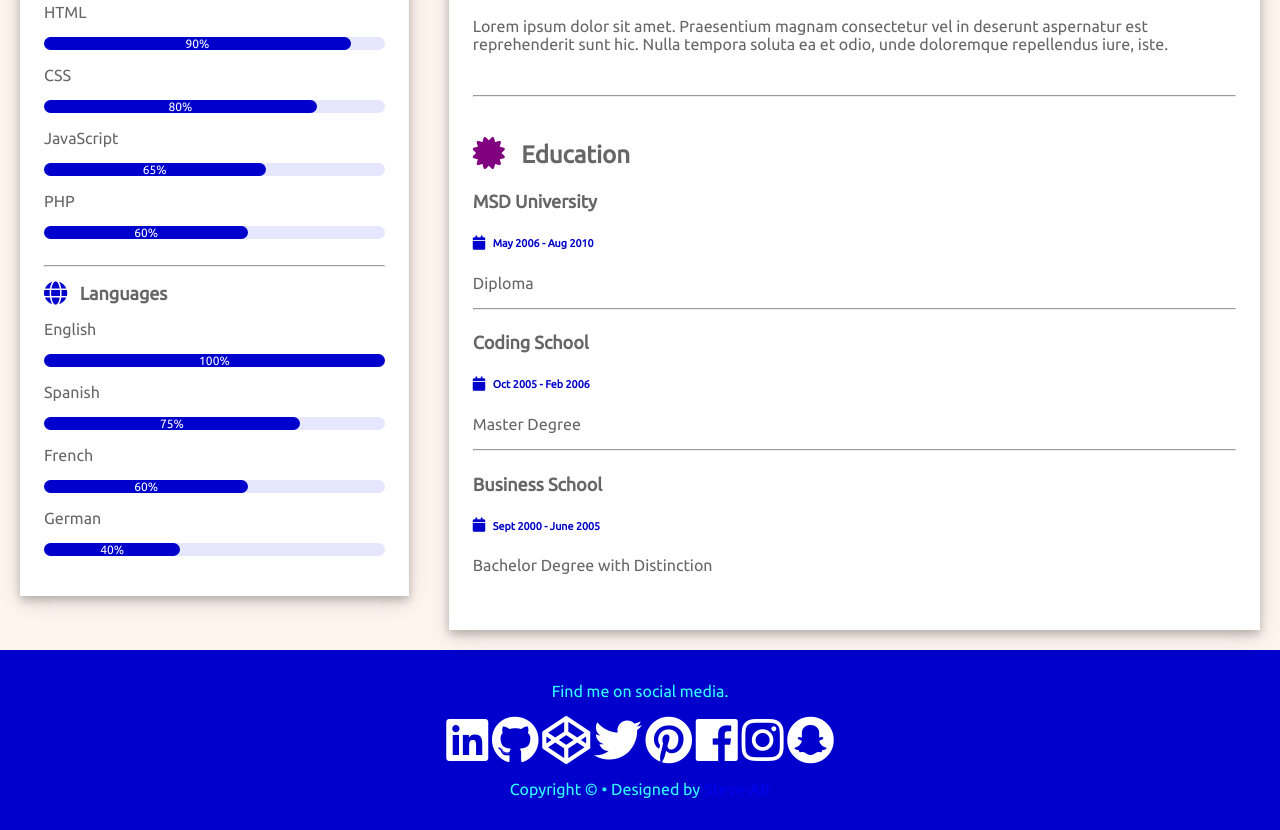
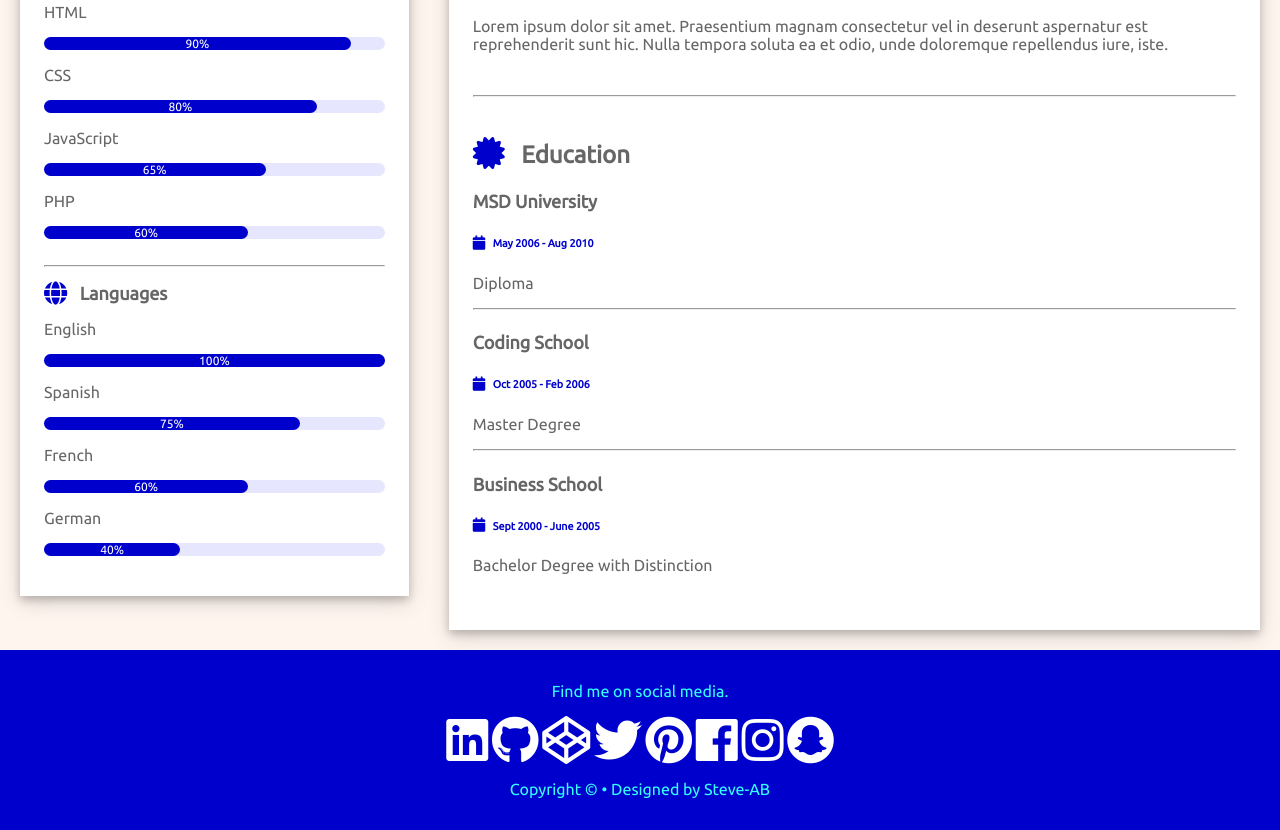
Before and after one commit to Steve-AB/AB-Resume-CV-Template-2, a plain HTML site: page index.html in a window 1280 px wide. Shown: the part 553-1383 px from the top of the page. Drawn offline with Linux system fonts and the light colour scheme.

Commit message:
Update files

```diff
--- a/index.html
+++ b/index.html
@@ -98,7 +98,7 @@
        </div>
 <!-- Enter Your Education Here -->
        <div class="edu-panel">
-        <h2><i class="fa fa-certificate fa-lg" style="color:#800080"></i> &nbsp; Education</h2>
+        <h2><i class="fa fa-certificate fa-lg" style="color:#0000cc"></i> &nbsp; Education</h2>
         <div class="container">
           <h5><b>MSD University</b></h5>
           <h6 style="color:#0000cc"><i class="fa fa-calendar fa-lg" style="color:#0000cc"></i> &nbsp; May 2006 - Aug 2010</h6>
--- a/main.css
+++ b/main.css
@@ -99,5 +99,6 @@ footer {
   color: #33ffff;
 }
 a {
+  color: #33ffff;
   text-decoration: none;
 }
```
